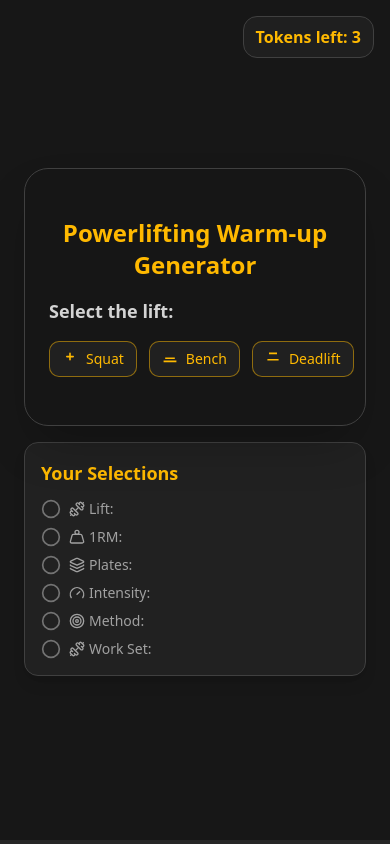
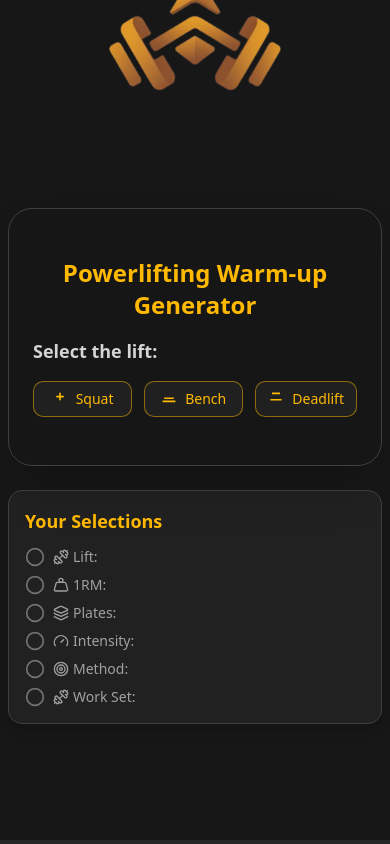
Before and after one commit to Deyan2306/warmup-calculator, a Next.js app: page /create-warmup in a window 390 px wide. Built offline with nearby package versions, Linux system fonts and the light colour scheme.

Commit message:
added logo

```diff
--- a/app/components/WarmupCalculator.tsx
+++ b/app/components/WarmupCalculator.tsx
@@ -5,6 +5,8 @@ import { gsap } from "gsap";
 import { Toaster } from "sonner";
 import { Card, CardContent } from "@/components/ui/card";
 import PaymentPage from "./PaymentPage";
+import Image from "next/image";
+import Link from "next/link";
 
 import { Lift, Intensity, WarmupMethod, WarmupSet } from "@/lib/warmup/types";
 import { computeWarmups } from "@/lib/warmup/computeWarmups";
@@ -126,8 +128,24 @@ export default function WarmupCalculatorGuided() {
   if (goToPayment) return <PaymentPage />;
 
   return (
-    <div className="min-h-screen bg-neutral-900 relative flex flex-col items-center justify-center p-4 overflow-x-hidden">
+    <div className="min-h-screen bg-neutral-900 relative flex flex-col items-center justify-start overflow-x-hidden">
       <Toaster position="top-right" richColors />
+
+      {/* Navbar */}
+      <header className="w-full flex items-center justify-center xl:justify-start h-16 px-4 mb-6">
+        <Link href="/">
+          <div className="h-full relative w-auto cursor-pointer">
+            <Image
+              width={86}
+              height={86}
+              src="/pumped-up-logo.png"
+              alt="Pumped Up Logo"
+              className="h-full w-auto"
+              priority
+            />
+          </div>
+        </Link>
+      </header>
 
       {confirmMethod && (
         <div className="fixed inset-0 bg-black/70 z-50 flex items-center justify-center">
@@ -145,13 +163,8 @@ export default function WarmupCalculatorGuided() {
         </div>
       )}
 
-      {/* Tokens tracker */}
-      <div className="absolute top-4 right-4 bg-neutral-800/60 border border-neutral-700 px-3 py-2 rounded-xl text-amber-400 font-semibold z-20 max-w-[90vw] truncate">
-        Tokens left: {MAX_FREE_TOKENS - tokensUsed}
-      </div>
-
       {/* Card + Summary Wrapper */}
-      <div className="w-full max-w-full sm:max-w-md px-2 flex flex-col items-center">
+      <div className="flex-1 w-full max-w-full sm:max-w-md px-2 flex flex-col items-center justify-center">
         {/* Main Card */}
         <Card
           ref={cardRef}
@@ -220,9 +233,9 @@ export default function WarmupCalculatorGuided() {
           </CardContent>
         </Card>
 
-        {/* Summary below card on mobile, only if step !== 6 */}
+        {/* Summary below card on mobile */}
         {step !== 6 && (
-          <div className="xl:hidden mt-4 w-full">
+          <div className="xl:hidden mt-6 w-full">
             <SelectionsSummary
               lift={lift}
               oneRMs={oneRMs}
@@ -235,9 +248,9 @@ export default function WarmupCalculatorGuided() {
         )}
       </div>
 
-      {/* Summary top-left on desktop (≥1200px), only if step !== 6 */}
+      {/* Summary top-left on desktop */}
       {step !== 6 && (
-        <div className="hidden xl:block absolute top-4 left-4 w-[300px] max-w-[90vw]">
+        <div className="hidden xl:block absolute top-20 left-4 w-[300px] max-w-[90vw]">
           <SelectionsSummary
             lift={lift}
             oneRMs={oneRMs}
```
Also changed, not shown: public/logo-yellow.png (added), public/pumped-up-logo.png (added).
